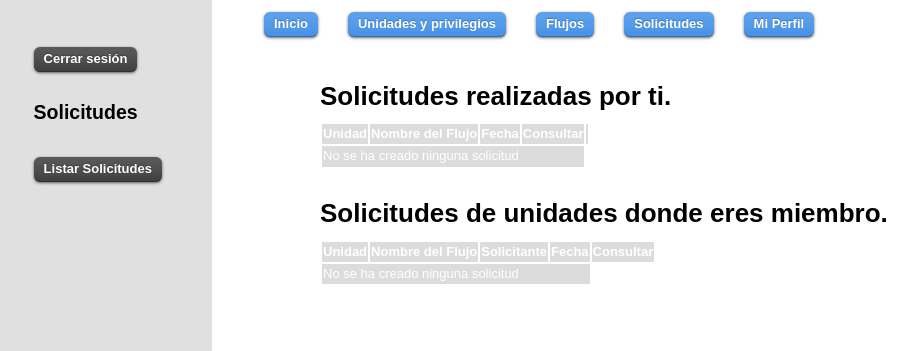
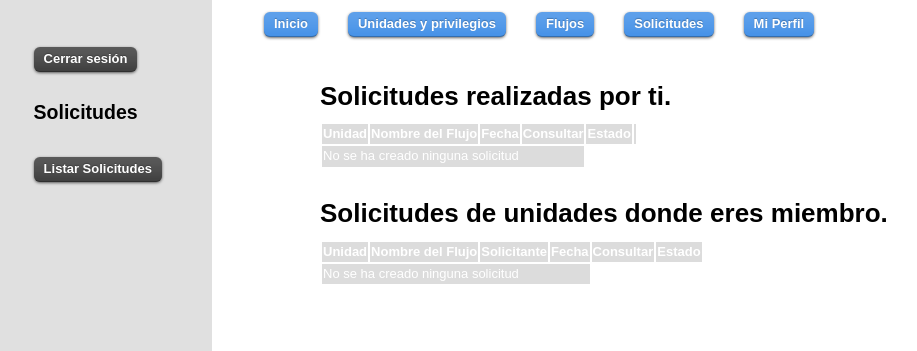
Before and after one commit to bishma-stornelli/flujosdetrabajo, a Django app: page /solicitudes/listar_solicitudes/ in a window 1280 px wide. Shown: the part 236-587 px from the top of the page, without its empty margins (32-949 px from the left). Run offline with Django 3.2, Linux system fonts and the light colour scheme; a user stored in the database is signed in; data comes from the database, SQL or seed files in the repository; data that the repository does not hold is empty; parts of the project's set-up code (start-up, migrations or seed data) failed here and were passed over.

Commit message:
Arreglo del modelo de la clase Solicitud. Arreglo de los action y vistas retirar_solicitud y listar_solicitudes. No permitir a los usuarios q no son responsables de la unidad de un flujo de marcar como obsoleto, publicar, etc este flujo

```diff
--- a/flujos/templates/flujos/consultar_flujo.html
+++ b/flujos/templates/flujos/consultar_flujo.html
@@ -63,7 +63,9 @@
 
 {% block submenu %}
 {{ block.super }}
+		{%if flujo.unidad.responsable.id == user.id %}
         <li><h2>Opciones<h2></li>
+
         {%if flujo.estado == flujo.ESTADO_BORRADOR or flujo.estado == flujo.ESTADO_OBSOLETO %}
         <li><a onclick="return confirm('¿Esta seguro que quiere publicar este flujo?')"href="/flujos/publicar_flujo/{{ flujo.id }}/" class="medium button black">Publicar</a></li>
 
@@ -73,4 +75,5 @@
         {% else %}
         <li><a onclick="return confirm('¿Esta seguro que desea marcar este flujo como obsoleto?')" href="/flujos/marcar_obsoleto/{{ flujo.id }}/" class="medium button black">Marcar como obsoleto</a></li>
         {%endif%}
+        {%endif%}
 {% endblock %}
--- a/solicitudes/templates/solicitudes/listar_solicitudes.html
+++ b/solicitudes/templates/solicitudes/listar_solicitudes.html
@@ -8,7 +8,8 @@
 	      <th> Nombre del Flujo </th>
 	      <th> Fecha </th>
 	      <th> Consultar </th>
-	      <th></th>
+	      <th> Estado </th>
+		  <th></th>
 	</tr>
       {% for solicitud in solicitudes_solicitante %}
 
@@ -26,8 +27,17 @@
         <a href="/solicitudes/consultar_solicitud/{{ solicitud.id }}/">Ver detalles</a>
        </td>
        <td>
+        {%if solicitud.estado == 1%}
+        	ACTIVA
+        {%elif solicitud.estado == 2 %}
+        	RETIRADA
+       	{% endif %}
+       </td>
+       {%if solicitud.estado == 1%}
+       <td>
         <a href="/solicitudes/retirar_solicitud/{{ solicitud.id }}/">Retirar</a>
        </td>
+       {% endif %}
       </tr>
       {% empty %}
       <tr><td colspan="4">{{ "No se ha creado ninguna solicitud" }}</td></tr>
@@ -42,6 +52,7 @@
 	      <th> Solicitante </th>
 	      <th> Fecha </th>
 	      <th> Consultar </th>
+	      <th> Estado </th>
 	</tr>
       {% for solicitud in solicitudes_miembro %}
 
@@ -61,6 +72,13 @@
        <td>
         <a href="/solicitudes/consultar_solicitud/{{ solicitud.id }}/">Consultar</a>
        </td>
+       <td>
+        {%if solicitud.estado == 1%}
+        	ACTIVA
+        {%elif solicitud.estado == 2 %}
+        	RETIRADA
+       	{% endif %}
+       </td>
       </tr>
       {% empty %}
       <tr><td colspan="4">{{ "No se ha creado ninguna solicitud" }}</td></tr>
--- a/solicitudes/views.py
+++ b/solicitudes/views.py
@@ -81,10 +81,9 @@ def avanzar_solicitud(request):
 
 @login_required
 def retirar_solicitud(request,solicitud_id):
-    solicitudes = get_object_or_404(Solicitud,pk=solicitud_id)
-    registro = Registro.objects.filter(solicitud = solicitudes)
-    registro.estado = Registro.ESTADO_RETIRADO
-    registro.fecha_salida = datetime.datetime.now()
+    solicitud = get_object_or_404(Solicitud,pk=solicitud_id)
+    solicitud.estado= Solicitud.ESTADO_RETIRADO
+    solicitud.save()
     messages.success(request, "La Solicitud ha sido retirada")
     return HttpResponseRedirect("/solicitudes/listar_solicitudes/")
 
```
Also changed, not shown: solicitudes/models.py (+6 -2 lines).
